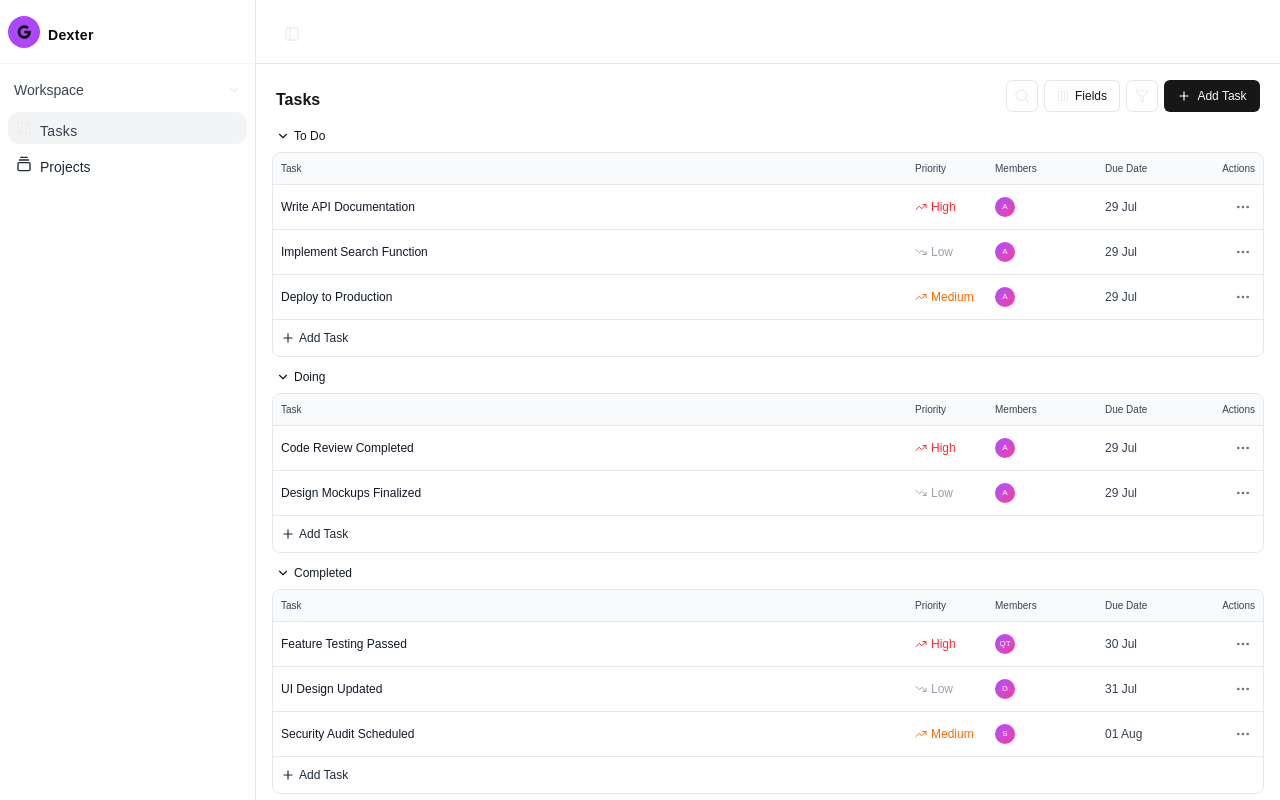
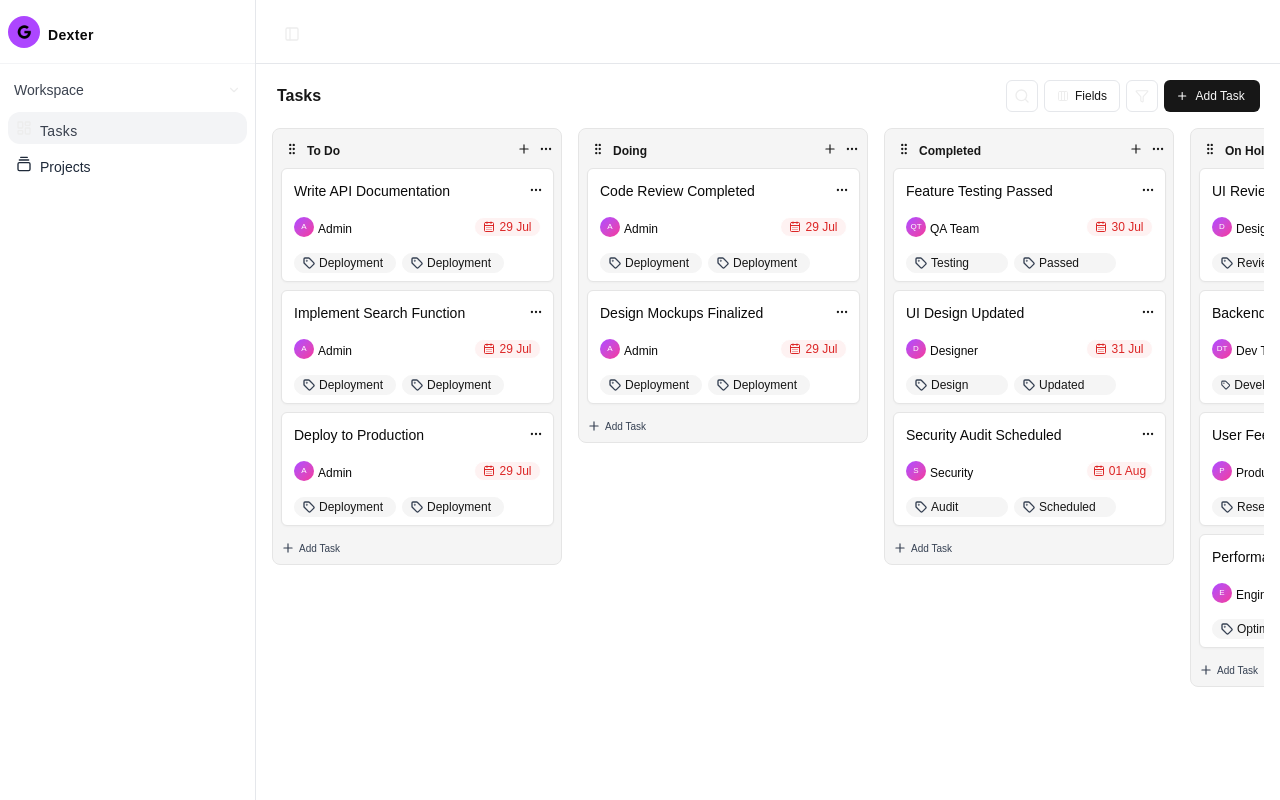
Before and after one commit to DheerajKumar6515/task-management, a Next.js app: page /dashboard in a window 1280 px wide. Built offline with nearby package versions, Linux system fonts and the light colour scheme.

Commit message:
search task implementation

```diff
--- a/src/app/dashboard/page.tsx
+++ b/src/app/dashboard/page.tsx
@@ -1,18 +1,40 @@
 "use client";
 
-import { useState } from "react";
+import { useState,useMemo } from "react";
 
 import Sidebar from "@/components/layout/Sidebar";
 import Topbar from "@/components/layout/Topbar";
 import TaskHeader from "@/components/tasks/TaskHeader";
 import TaskBoard from "@/components/tasks/TaskBoard";
 import TaskList from "@/components/tasks/TaskList";
+import { taskColumns } from "@/data/tasks";
+
 
 type ViewMode = "list" | "board";
 
 function page() {
+   // Search state
+  const [searchQuery, setSearchQuery] = useState("");
+  // Mobile sidebar state
   const [sidebarOpen, setSidebarOpen] = useState(false);
-   const [viewMode, setViewMode] = useState<ViewMode>("list");
+  // Board / List state
+  const [viewMode, setViewMode] = useState<ViewMode>("board");
+
+   // Filter tasks based on search
+    const filteredTasks = useMemo(() => {
+    const query = searchQuery.trim().toLowerCase();
+
+     // If search box is empty,
+    // return all tasks
+    if (!query) {
+      return taskColumns;
+    }
+
+    return taskColumns.filter((task)=> task.title.toLowerCase().includes(query));
+
+  }, [searchQuery]);
+
+
   return (
    <div className="flex h-screen overflow-hidden bg-white">
       {/* Sidebar */}
@@ -23,6 +45,7 @@ function page() {
 
       {/* Main */}
       <main className="flex min-w-0 flex-1 flex-col">
+        {/* Topbar */}
         <Topbar
           onMenuClick={() => setSidebarOpen(true)}
         />
@@ -30,15 +53,17 @@ function page() {
         <TaskHeader
          onMenuClick={() => setSidebarOpen(true)}
          viewMode={viewMode}
-            onViewChange={setViewMode}
+          onViewChange={setViewMode}
+           searchQuery={searchQuery}
+          onSearchChange={setSearchQuery}
         />
 
          {/* Content */}
         {viewMode === "list" ? (
-          <TaskList />
+          <TaskList taskColumns={filteredTasks}/>
         ) : (
           <div className="min-h-0 flex-1 px-3 sm:px-4">
-            <TaskBoard />
+            <TaskBoard taskColumns={filteredTasks}/>
           </div>
         )}
       </main>
--- a/src/components/layout/Sidebar.tsx
+++ b/src/components/layout/Sidebar.tsx
@@ -64,6 +64,7 @@ function Sidebar({
           </div>
 
           <button
+          onClick={onClose}
             type="button"
             className="flex w-full items-center gap-2 rounded-xl bg-gray-100 px-2 py-2 "
           >
@@ -72,6 +73,7 @@ function Sidebar({
           </button>
 
           <button
+          onClick={onClose}
             type="button"
             className="mt-1 flex w-full items-center gap-2 rounded-xl px-2 py-2 text-left text-gray-800 hover:bg-gray-100"
           >
--- /dev/null
+++ b/src/components/tasks/SearchInput.tsx
@@ -0,0 +1,31 @@
+import { Search } from "lucide-react";
+
+interface SearchInputProps {
+  value: string;
+  onChange: (value: string) => void;
+}
+
+export default function SearchInput({
+  value,
+  onChange,
+}: SearchInputProps) {
+  return (
+    <div className="flex h-8 w-36 lg:w-full max-w-61.25 items-center rounded-md border border-gray-200 bg-white px-2.5 focus-within:border-gray-300">
+      <Search className="mr-2 h-3.5 w-3.5 text-gray-600" />
+
+      <input
+        type="text"
+        value={value}
+        onChange={(event) =>
+          onChange(event.target.value)
+        }
+        placeholder="Search tasks..."
+        className="min-w-0 flex-1 bg-transparent text-xs text-gray-900 outline-none placeholder:text-gray-400"
+      />
+
+      <span className="hidden rounded bg-gray-100 px-1.5 py-0.5 text-[9px] text-gray-500 sm:block">
+        ⌘F
+      </span>
+    </div>
+  );
+}
--- a/src/components/tasks/TaskBoard.tsx
+++ b/src/components/tasks/TaskBoard.tsx
@@ -1,7 +1,12 @@
 import { taskColumns } from "@/data/tasks";
 import TaskColumn from "./TaskColumn";
+import { TaskColumn as taskColumn} from "@/types/task";
 
-function TaskBoard() {
+interface TaskBoardProps {
+ taskColumns: taskColumn[];
+}
+
+function TaskBoard({taskColumns,}: TaskBoardProps) {
   return (
     <div className="min-w-0 flex-1 overflow-hidden">
       <div
--- a/src/components/tasks/TaskHeader.tsx
+++ b/src/components/tasks/TaskHeader.tsx
@@ -1,4 +1,5 @@
 import FieldsMenu from "@/components/tasks/FieldsMenu";
+import SearchInput from "@/components/tasks/SearchInput";
 import { useState } from "react";
 import {
   Columns3,
@@ -11,28 +12,39 @@ interface TaskHeaderProps {
   onMenuClick: () => void;
   viewMode: "list" | "board";
   onViewChange: (view: "list" | "board") => void;
+  searchQuery: string;
+  onSearchChange: (value: string) => void;
 }
 
 function TaskHeader({
   viewMode,
-  onViewChange,}:TaskHeaderProps) {
+  onViewChange,
+  searchQuery,
+  onSearchChange,
+}:TaskHeaderProps) {
    const [fieldsOpen, setFieldsOpen] = useState(false);
+   //const [searchOpen,setSearchopen] = useState(false);
+
   return (
         <div className="flex w-full h-8 shrink-0 items-center justify-between px-4 sm:px-5 mt-4 mb-4">
 
-        <h1 className="w-11.5 h-4 text-base font-sans font-semibold text-[#171717]">
+        <h1 className="w-11.5 h-4 text-base font-sans font-semibold text-[#171717] flex items-center justify-center">
         Tasks
         </h1>
 
          {/* Actions */}
       <div className="ml-auto flex items-center gap-1.5">
-        <button
+        {viewMode === "list" ?  <SearchInput
+                value={searchQuery}
+                onChange={onSearchChange}
+              /> : <button
           type="button"
           aria-label="Search"
           className="rounded-md w-8 h-8 border border-gray-200 hover:bg-gray-50 flex items-center justify-center cursor-pointer"
         >
           <Search className="h-4 w-4" />
-        </button>
+        </button> }
+
 
         <button onClick={() =>
             setFieldsOpen((previous) => !previous)
@@ -67,10 +79,10 @@ function TaskHeader({
 
         <button
           type="button"
-          className=" w-10 md:w-24 h-8 flex items-center justify-center gap-1.5 rounded-md bg-[#171717] md:px-3 py-2 hover:bg-black cursor-pointer"
+          className={`w-10 md:w-24 h-8 flex items-center justify-center gap-1 rounded-md bg-[#171717] md:px-3 py-2 hover:bg-black cursor-pointer`}
         >
-          <Plus className="h-3.5 w-3.5 text-white hidden md:inline" />
-          <span className="font-sans font-medium text-[#FAFAFA] text-xs leading-4 hidden md:inline">Add Task</span>
+          <Plus className="h-4 w-4 text-white hidden md:inline" />
+          <span className={`${viewMode === "list"? 'w-28':'w-full'} font-sans font-medium text-[#FAFAFA] text-xs leading-4 hidden md:inline`}>Add Task</span>
           <span className="sm:hidden text-white text-xs font-sans ">Add</span>
         </button>
       </div>
--- a/src/components/tasks/TaskList.tsx
+++ b/src/components/tasks/TaskList.tsx
@@ -1,16 +1,24 @@
-import { taskColumns } from "@/data/tasks";
+import TaskListSection from "./TaskListSection";
+import {TaskColumn } from "@/types/task";
 
-import TaskListSection from "./TaskListSection";
+interface TaskListProps {
+ taskColumns: TaskColumn[];
+}
 
-export default function TaskList() {
+export default function TaskList({taskColumns}:TaskListProps) {
+
   return (
     <div className="min-w-0 flex-1 overflow-y-auto px-3 pb-6 sm:px-4">
+
+
       {taskColumns.map((column) => (
         <TaskListSection
           key={column.id}
-          column={column}
+          title={column.title}
+          tasks={column.tasks}
         />
       ))}
+
     </div>
   );
 }
--- a/src/components/tasks/TaskListSection.tsx
+++ b/src/components/tasks/TaskListSection.tsx
@@ -1,14 +1,16 @@
 import { ChevronDown, Plus } from "lucide-react";
 
-import type { TaskColumn } from "@/types/task";
+import type { Task, TaskColumn } from "@/types/task";
 import TaskRow from "./TaskRow";
 
 interface TaskListSectionProps {
-  column: TaskColumn;
+  title: string;
+  tasks: Task[];
 }
 
 export default function TaskListSection({
-  column,
+  title,
+  tasks,
 }: TaskListSectionProps) {
   return (
     <section className="mb-3">
@@ -19,7 +21,7 @@ export default function TaskListSection({
       >
         <ChevronDown className="h-3.5 w-3.5" />
 
-        {column.title}
+        {title}
       </button>
 
       {/* Table */}
@@ -35,7 +37,7 @@ export default function TaskListSection({
         </div>
 
         {/* Tasks */}
-        {column.tasks.map((task) => (
+        {tasks.map((task) => (
           <TaskRow
             key={task.id}
             task={task}
--- a/src/components/tasks/TaskRow.tsx
+++ b/src/components/tasks/TaskRow.tsx
@@ -41,7 +41,7 @@ export default function TaskRow({
     <div className="grid min-w-162.5 grid-cols-[minmax(220px,1fr)_80px_110px_110px_40px] items-center border-t border-gray-200 px-2 py-2.5 text-xs">
 
       {/* Task */}
-      <div className="truncate pr-4 text-gray-900">
+      <div className="text-sm font-sans font-medium leading-5 truncate pr-4 text-[#171717]">
         {task.title}
       </div>
 
```
